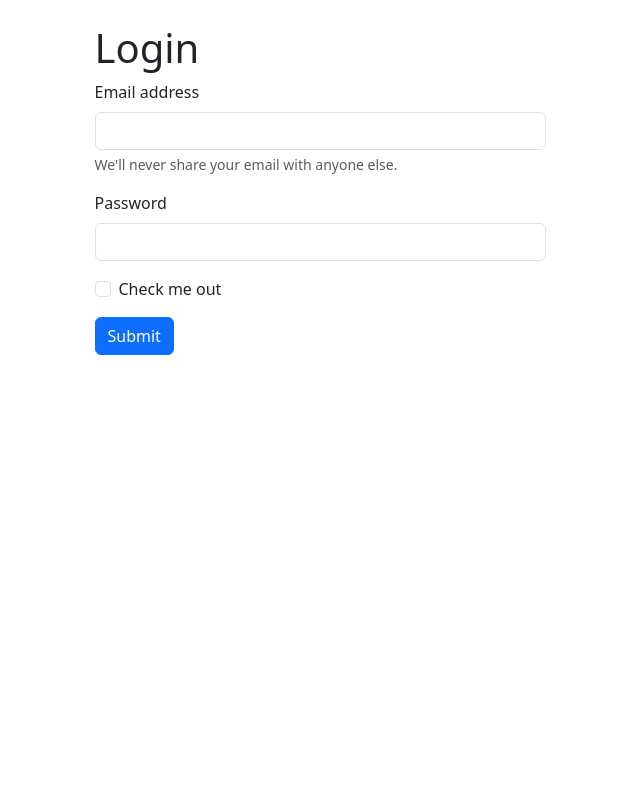
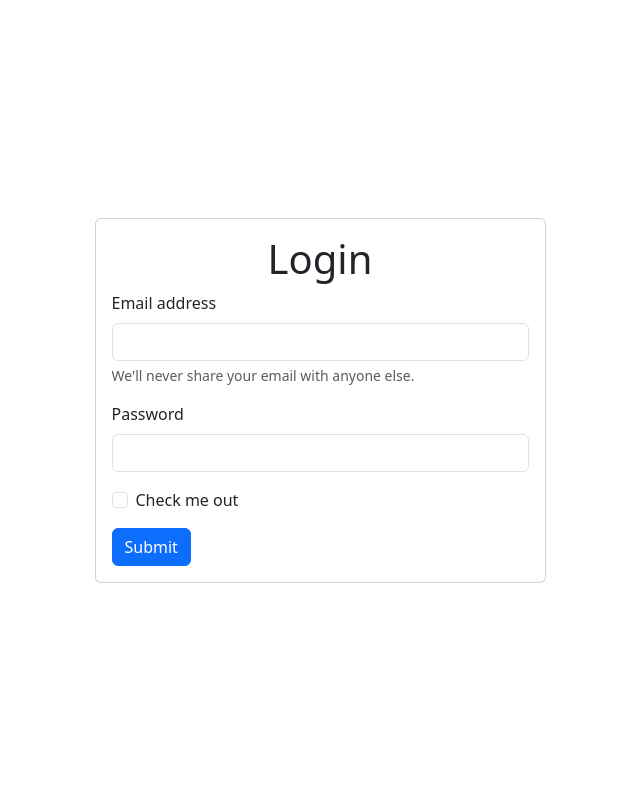
Before and after one commit to furqonaugust17/kelompok-6, a PHP site: page /login.php in a window 1280 px wide. Shown: the whole page, without its empty margins (320-960 px from the left). Run offline with PHP 8.4, Linux system fonts and the light colour scheme.

Commit message:
update tampilan login

```diff
--- a/login.php
+++ b/login.php
@@ -33,11 +33,13 @@ if (isset($_POST['submit'])) {
     <link href="https://cdn.jsdelivr.net/npm/bootstrap@5.3.3/dist/css/bootstrap.min.css" rel="stylesheet" integrity="sha384-QWTKZyjpPEjISv5WaRU9OFeRpok6YctnYmDr5pNlyT2bRjXh0JMhjY6hW+ALEwIH" crossorigin="anonymous">
 </head>
 
-<body>
+<body class="">
     <div class="container">
-        <div class="row">
-            <div class="col-lg-5 mx-auto mt-4">
-                <h1>Login</h1>
+        <div class="row vh-100 justify-content-center align-items-center">
+            <div class="col-lg-5">
+                <div class="card">
+                    <div class="card-body">
+                        <h1 class="text-center">Login</h1>
                         <form method="POST">
                             <div class="mb-3">
                                 <label for="exampleInputEmail1" class="form-label">Email address</label>
@@ -57,6 +59,8 @@ if (isset($_POST['submit'])) {
                     </div>
                 </div>
             </div>
+        </div>
+    </div>
     <script src="https://cdn.jsdelivr.net/npm/bootstrap@5.3.3/dist/js/bootstrap.bundle.min.js" integrity="sha384-YvpcrYf0tY3lHB60NNkmXc5s9fDVZLESaAA55NDzOxhy9GkcIdslK1eN7N6jIeHz" crossorigin="anonymous"></script>
 </body>
 
```
Lines whose indentation alone changed are shown as unchanged.
